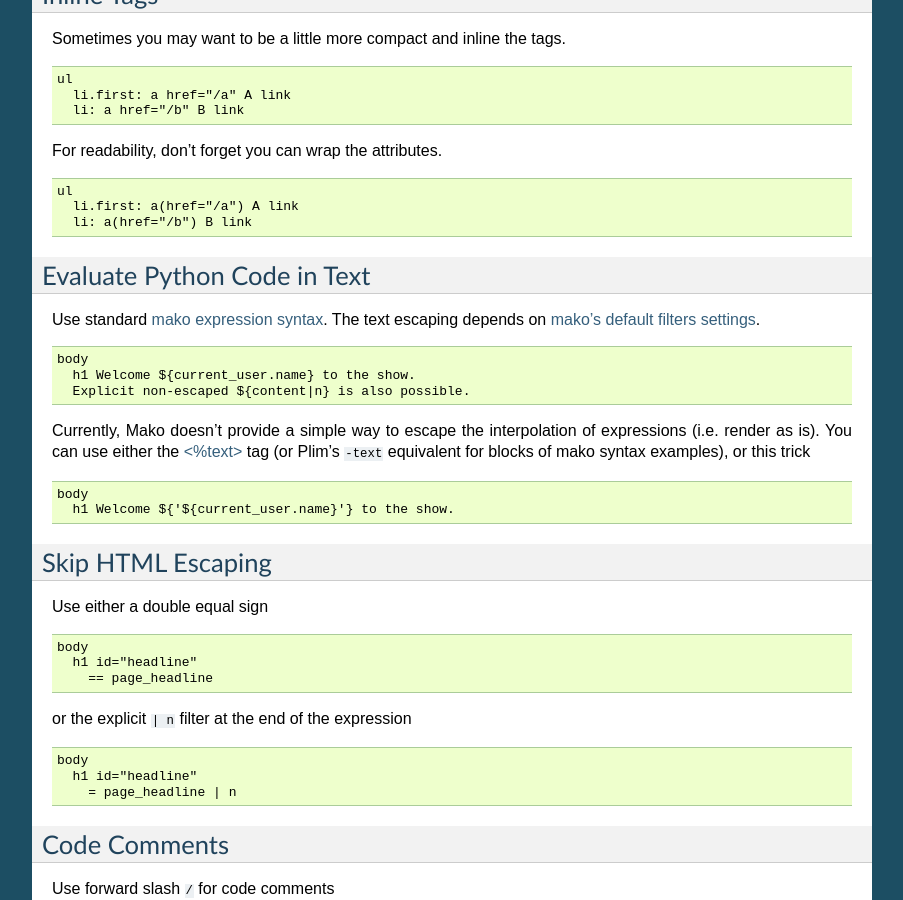
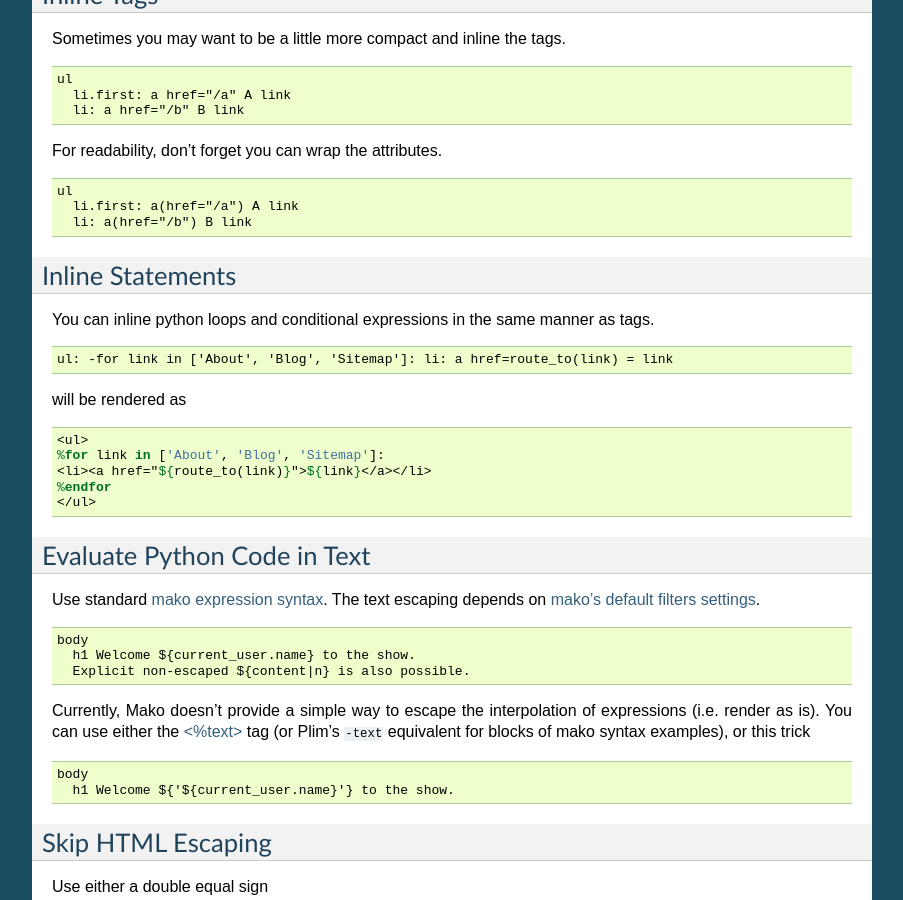
Before and after one commit to avanov/Plim, a Sphinx documentation site: the page built from docs/en/syntax.txt, in a window 1280 px wide and 900 px high, scrolled down 5378 px. Shown: the whole window, without its empty margins (198-1101 px from the left). Built offline with Sphinx 7.4.7, drawn with Linux system fonts in a browser that asks for light colours.

Commit message:
Update docs

```diff
--- a/docs/en/syntax.txt
+++ b/docs/en/syntax.txt
@@ -388,6 +388,25 @@ For readability, don't forget you can wrap the attributes.
     ul
       li.first: a(href="/a") A link
       li: a(href="/b") B link
+
+Inline Statements
+====================================
+
+You can inline python loops and conditional expressions in the same manner as tags.
+
+.. code-block:: plim
+
+    ul: -for link in ['About', 'Blog', 'Sitemap']: li: a href=route_to(link) = link
+
+will be rendered as
+
+.. code-block:: mako
+
+    <ul>
+    %for link in ['About', 'Blog', 'Sitemap']:
+    <li><a href="${route_to(link)}">${link}</a></li>
+    %endfor
+    </ul>
 
 
 Evaluate Python Code in Text
```
Also changed, not shown: 3 other files.
